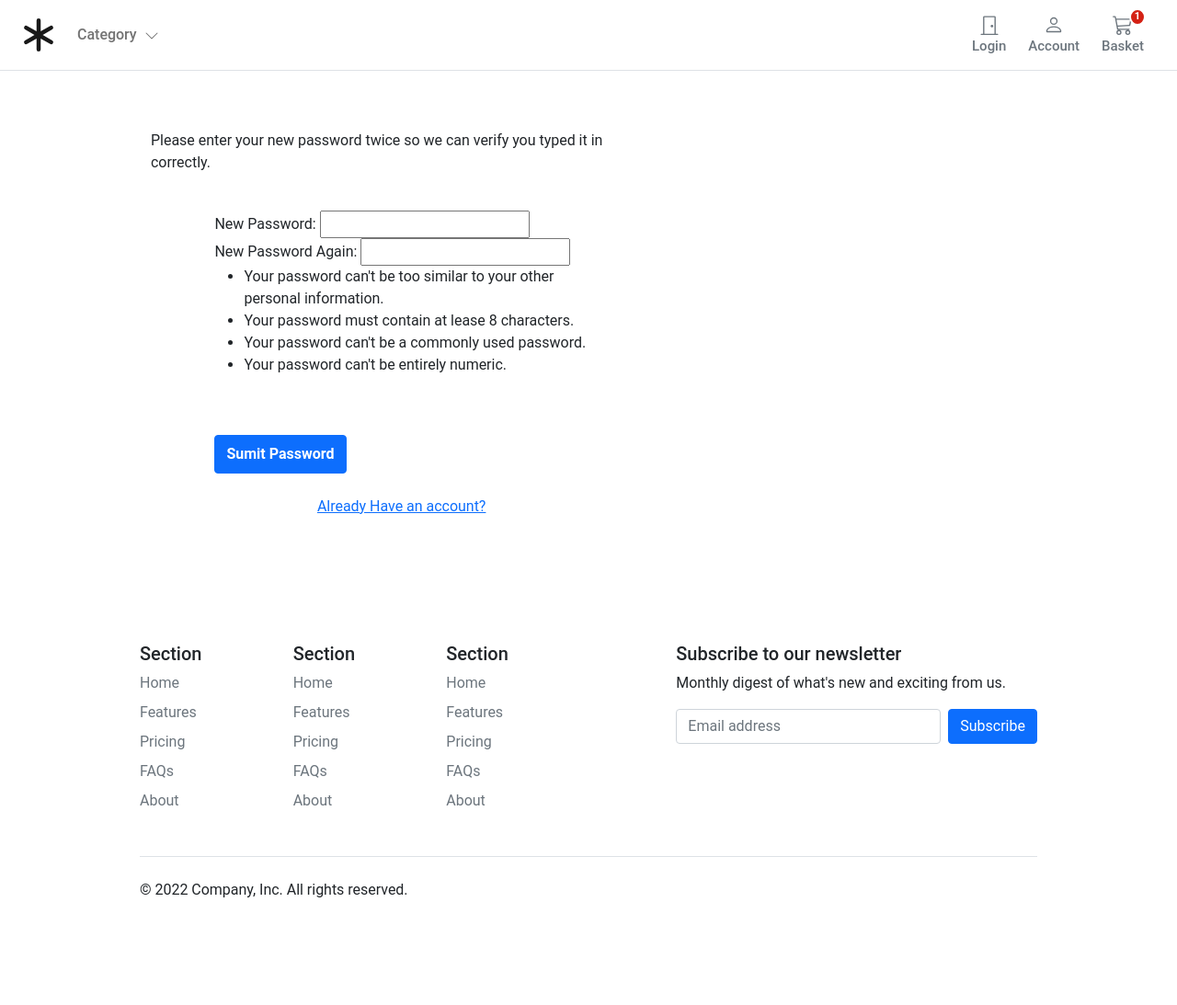
After one commit to Shuvam77/ecommerce_v1, a Django app: template templates/account/user/password_reset_confirm.html in a window 1280 px wide. The commit adds this page. Shown: the whole page at 92% size. Run offline with Django 4.2, Linux system fonts and the light colour scheme; the template is opened without the code that fills it: most values are stand-ins (such as "Sample title", 1, 10 or a date in 2020); form fields are guessed from the names that the template uses.

Commit message:
Password reset through email done

```diff
--- a/templates/account/registration/login.html
+++ b/templates/account/registration/login.html
@@ -48,6 +48,7 @@
                                 <p class="text-center">
                                     <p class="mb-4">Don't have a account? It's free and only takes a minute!</p>
                                     <a href="{% url 'account:register' %}">Create an account?</a>
+                                    <a href="{% url 'account:pwdreset' %}">Forgot your password?</a>
                                 </p>
 
 
--- /dev/null
+++ b/templates/account/user/password_reset_confirm.html
@@ -0,0 +1,70 @@
+{% extends '../../store/base.html' %}
+{% load i18n static %}
+{% load static %}
+{% load humanize %}
+{% block title %}Enter New Passowrd{% endblock %}
+
+
+{% block content %}
+
+<script>
+    window.location.href = {% url 'account:dashboard' %}
+</script>
+
+<style>
+    .account-form input {
+        border: 2px solid #ccc;
+        height: calc(2em + .75rem + 2px);
+    }
+
+    .account-form input:focus {
+        border-color: #1497ff;
+        box-shadow: none;
+    }
+</style>
+
+<div class="container-fluid">
+    <div class="row no-gutter">
+        <div class="col-md-12">
+            <div class="login d-flex align-items-center py-5">
+                <div class="container">
+                    <div class="row">
+                        <div class="col-12 col-lg-7 max-auto">
+
+
+                        <p>{% translate "Please enter your new password twice so we can verify you typed it in correctly." %}</p>
+
+                        <form class="newpw-from p-4 rounded col-lg-10 mx-auto" method="post" action="">
+                            {% csrf_token %}
+                            {% if form.errors %}
+                            <div class="alert alert-primary" role="alert">
+                                Error: Password doesnot match!
+                            </div>
+                            {% endif %}
+                            <fieldset class="module aligned">
+                                <div class="form-row field-email">
+                                    <label for="small font-weight-bold">{% translate 'New Password:' %}</label>
+                                    {{ form.new_password1 }}
+                                    <label for="small font-weight-bold">{% translate 'New Password Again:' %}</label>
+                                    {{ form.new_password2 }}
+                                </div>
+                                <ul>
+                                    <li>Your password can't be too similar to your other personal information.</li>
+                                    <li>Your password must contain at lease 8 characters.</li>
+                                    <li>Your password can't be a commonly used password.</li>
+                                    <li>Your password can't be entirely numeric.</li>
+                                </ul>
+                                <input class="btn btn-primary py-2 mb-4 mt-5 fw-bold" type="submit" value="{% translate 'Sumit Password' %}">
+                                <p class="text-center"><a href="{% url 'account:login'%}">Already Have an account?</a></p>
+                            </fieldset>
+                        </form>
+
+                        </div>
+                    </div>
+                </div>
+            </div>
+        </div>
+    </div>
+</div>
+
+{% endblock %}
```
Also changed, not shown: account/forms.py (+24 -1 lines), account/urls.py (+14 -2 lines), templates/account/user/password_reset_email.html (added, +15 -0 lines), templates/account/user/password_reset_form.html (added, +61 -0 lines), templates/account/user/reset_status.html (added, +48 -0 lines), db.sqlite3.
